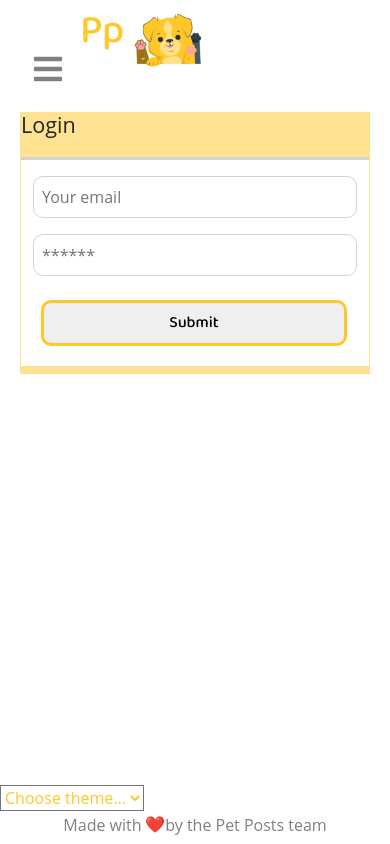
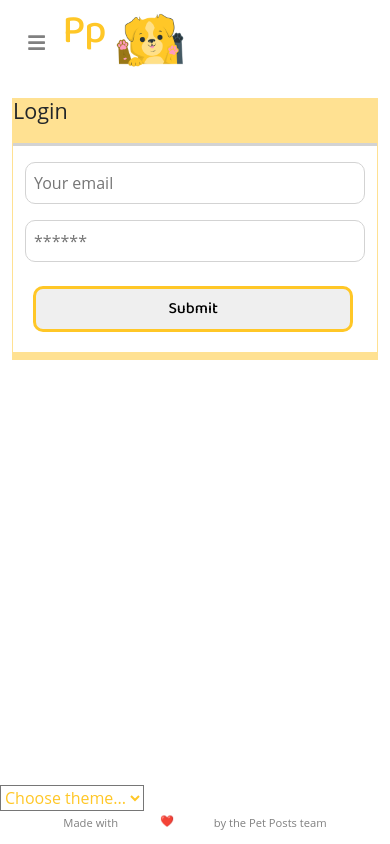
Before and after one commit to Project03Team04/Pet-Posts, a React (Create React App) app in the folder client/: page /login in a window 390 px wide. Shown: the top 844 px of the page. Built offline with nearby package versions, Linux system fonts and the light colour scheme.

Commit message:
animation

```diff
--- a/client/src/App.js
+++ b/client/src/App.js
@@ -8,6 +8,7 @@ import {
 import { setContext } from "@apollo/client/link/context";
 import { BrowserRouter as Router, Routes, Route } from "react-router-dom";
 import { useTheme } from "./utils/ThemeContext";
+import {motion} from 'framer-motion';
 import ThemeProvider from "./utils/ThemeContext";
 import Home from "./pages/Home";
 import Signup from "./pages/Signup";
@@ -51,7 +52,7 @@ function App() {
         <ThemeProvider>
           <div className=" bg-primary-custom w-100">
             <Header />
-            <div  >
+            <div className="bg-primary-custom" >
               <Routes>
                 <Route path="/" element={<Home />} />
                 <Route path="/about" element={<About />} />
--- a/client/src/components/Header/index.js
+++ b/client/src/components/Header/index.js
@@ -1,6 +1,6 @@
-import React from "react";
+import React, {useState} from "react";
 import { Link } from "react-router-dom";
-
+import {motion} from 'framer-motion';
 import Auth from "../../utils/auth";
 import Sidebar from "../Sidebar";
 import HeaderImage from "../HeaderImage";
@@ -9,7 +9,9 @@ const Header = () => {
   const logout = (event) => {
     event.preventDefault();
     Auth.logout();
+
   };
+  const [move,setMove]=useState(false);
   return (
     <header>
       <Sidebar />
@@ -22,9 +24,11 @@ const Header = () => {
             </Link>
             <p className="">where pets can post </p>
           </div>
-          <div>
+          <motion.div animate={{ scale:[0.5,1,0.5,1]}} initial={{scale:0}}
+        transition={{ duration:1}}
+        onClick={() => setMove(!move)}>
             <HeaderImage />
-          </div>
+          </motion.div>
         </div>
 
         <div>
--- a/client/src/components/HeaderImage/index.js
+++ b/client/src/components/HeaderImage/index.js
@@ -1,14 +1,17 @@
 import React, {useState} from "react";
 import {ImgData} from './ImgData';
+import {motion} from 'framer-motion';
 
 const HeaderImage=() =>{
     const imageIndex=Math.floor(Math.random() * ImgData.length);
     console.log(imageIndex);
 
     return (
-        <>
-        <img src={ImgData[imageIndex].path}  alt={ImgData[imageIndex].title}  className={ImgData[imageIndex].cName}/>
-        </>
+        <div>
+        <img src={ImgData[imageIndex].path}  alt={ImgData[imageIndex].title}  className={ImgData[imageIndex].cName}
+        animate={{ x: [0,100, 200,100], scale:1}} initial={{scale:0}}
+        transition={{duration:3}}/>
+        </div>
 
     )
 }
--- a/client/src/components/PostForm/index.js
+++ b/client/src/components/PostForm/index.js
@@ -106,7 +106,7 @@ const  PostForm = () =>{
 
   return (
     <div className="post-form" >
-      <h3>What's on your pet mind?</h3>
+      <h3 >What's on your pet mind?</h3>
 
       {Auth.loggedIn() ? (
         <>
--- a/client/src/components/PostList/index.js
+++ b/client/src/components/PostList/index.js
@@ -35,7 +35,7 @@ const PostList = ({ posts, title, showTitle = true, showUsername = true }) => {
   }
 
   return (
-    <div>
+    <div className="post-list">
       {showTitle && <h3>{title}</h3>}
       {posts &&
         posts.map((post) => (
--- a/client/src/index.css
+++ b/client/src/index.css
@@ -404,7 +404,7 @@ body {
 
 
 }
-main
+
 .bg-primary-custom{
   background-color: var(--primary-background-color);
 }
@@ -620,6 +620,14 @@ li{
 .m-2{
   margin: 0.5em;
 }
+/* h1, h2,...*/
+h3{
+  font-size: 1em;;
+}
+
+
+
+
 
  /*buttons universal styles*/
  .btn-thin {
@@ -775,7 +783,7 @@ textarea#bio{
 /*   POST */
 .post-card{
 
-  margin: 1rem  0.5rem;
+  margin-top:0.5em;
   border-bottom: 1rem solid var(--secondary-light-color);
   border-bottom-left-radius: 1rem;
   border-bottom-right-radius: 1rem;
@@ -823,11 +831,19 @@ h4.post-header a{
   border-right: 0.1rem solid var(--primary-light-color);
   border-left: 0.1rem solid var(--primary-light-color);
 }
-.post-form-body{
+.post-form h3{
+  font-size: 1.5em;
+  margin-left: 1em;
+}
+.post-form p{
+  margin-left: 1.5em;
+  margin-bottom: 0;
+}
+textarea{
+  background-color: var(--primary-background-color);
+}
 
 
-
-}
 .post-form-footer{
   height: 3rem;
   border-top:  0.2rem solid var(--primary-light-color)2;
@@ -880,7 +896,8 @@ ul.list-style-none{
 
 @media screen and (max-width: 640px) {
   .container{
-    width:100%
+    width:100%;
+    margin: 0.1em;
   }
 
 
@@ -893,17 +910,17 @@ ul.list-style-none{
     max-height: 7%;
 
   }
-  select option{
-    font-size: 0.2em;
-    padding:0.1em;
-  }
+
   footer h6.attribute a{
     font-size: 0.3em;
     color: var(--primary-light-color);
     text-decoration: none;
     margin-left: 1em;
   }
-
+  footer h6{
+    font-size: 0.7em;
+    justify-self: flex-end;
+  }
   .copyright{
     display: flex;
     flex-direction: column;
@@ -938,7 +955,18 @@ ul.list-style-none{
  header p{
     visibility: hidden;
   }
+  .navbar{
 
+    height: 50px;
+    display: flex;
+   justify-content: flex-start;
+   align-items: center;
+  }
+  .menu-bars {
+    margin-left: 0.7rem;
+    font-size: 1.2rem;
+    background: none;
+  }
   .title-img{
       width: 5rem;
       height: 5rem;
@@ -1049,6 +1077,19 @@ textarea#bio{
   padding:1rem;
   width: 100%;
 }
+
+/*  POST-FORM*/
+.post-form{
+  margin: 0;
+
+}
+p{
+  margin: 0;
+  margin-bottom: 0;
+
+}
+
+
   .col-sm-auto {
     flex-grow: 1;
     flex-basis: 0;
--- a/client/src/utils/ThemeContext.js
+++ b/client/src/utils/ThemeContext.js
@@ -1,4 +1,5 @@
 import React, { useState, useContext, useEffect } from "react";
+
 // Create our theme context using React.CreateContext()
 export const ThemeContext = React.createContext();
 
--- a/package.json
+++ b/package.json
@@ -19,6 +19,7 @@
   "dependencies": {
     "axios": "^1.5.0",
     "cdbreact": "^1.5.18",
+    "framer-motion": "^10.16.4",
     "prop-types": "^15.8.1",
     "react-icons": "^4.10.1"
   }
```
Also changed, not shown: client/package.json (+4 -3 lines), 2 other files (tests, documents, lock files or other folders).
